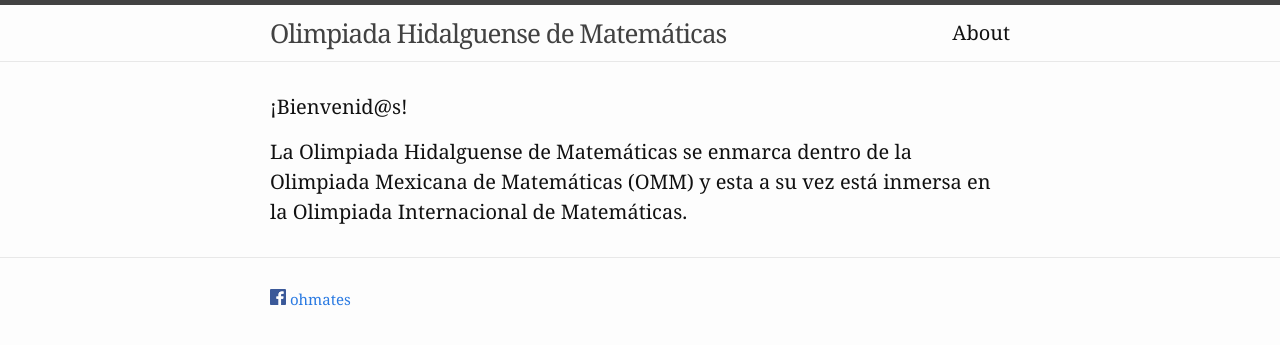
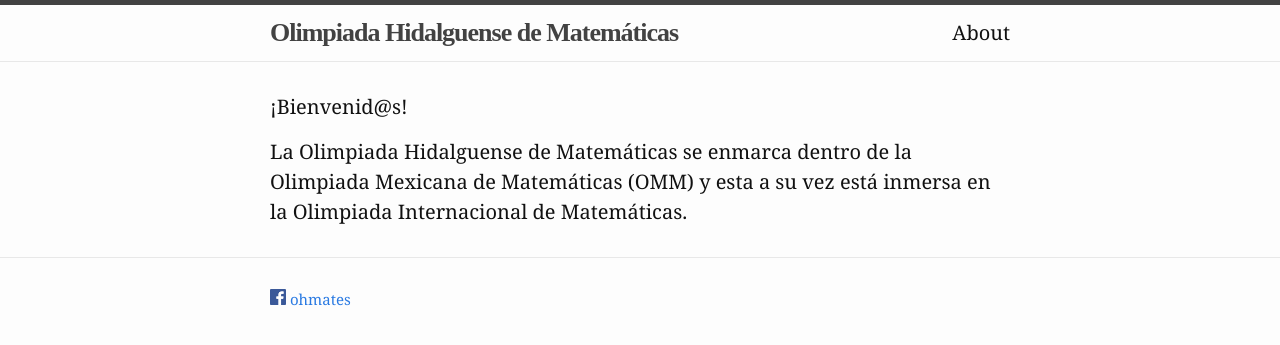
Before and after one commit to rvf0068/pagina-olimpiada, a Jekyll site: the page built from index.html, in a window 1280 px wide. Shown: the top 345 px of the page. Built offline with Jekyll 4.4.1, drawn with Linux system fonts in a browser that asks for light colours.

Commit message:
Make title page boldface

```diff
--- a/_sass/_layout.scss
+++ b/_sass/_layout.scss
@@ -12,6 +12,10 @@
 
 .site-title {
     font-size: 26px;
+    font: {
+    weight: bold;
+    family: serif;
+    }
     line-height: 56px;
     letter-spacing: -1px;
     margin-bottom: 0;
```
